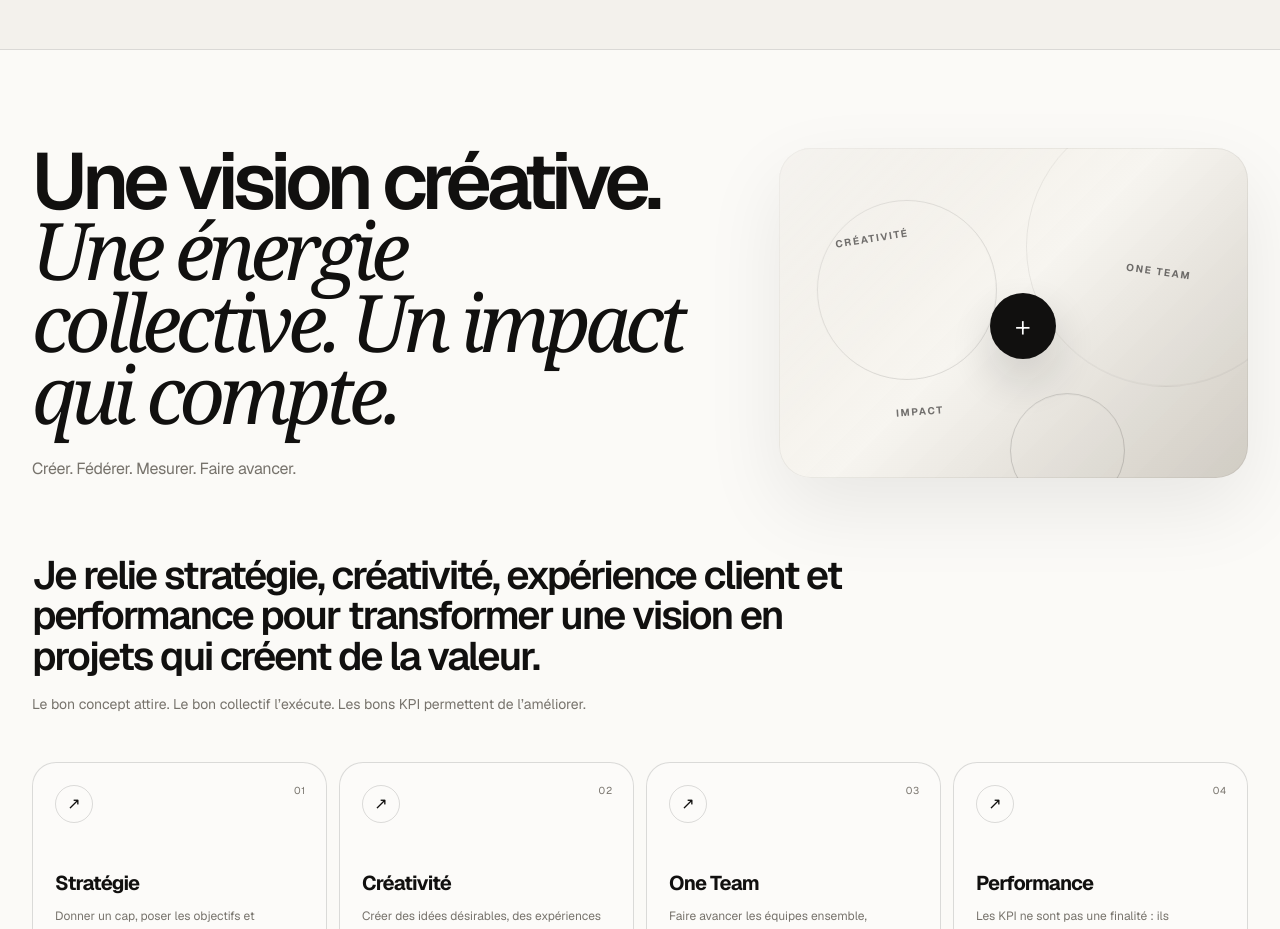
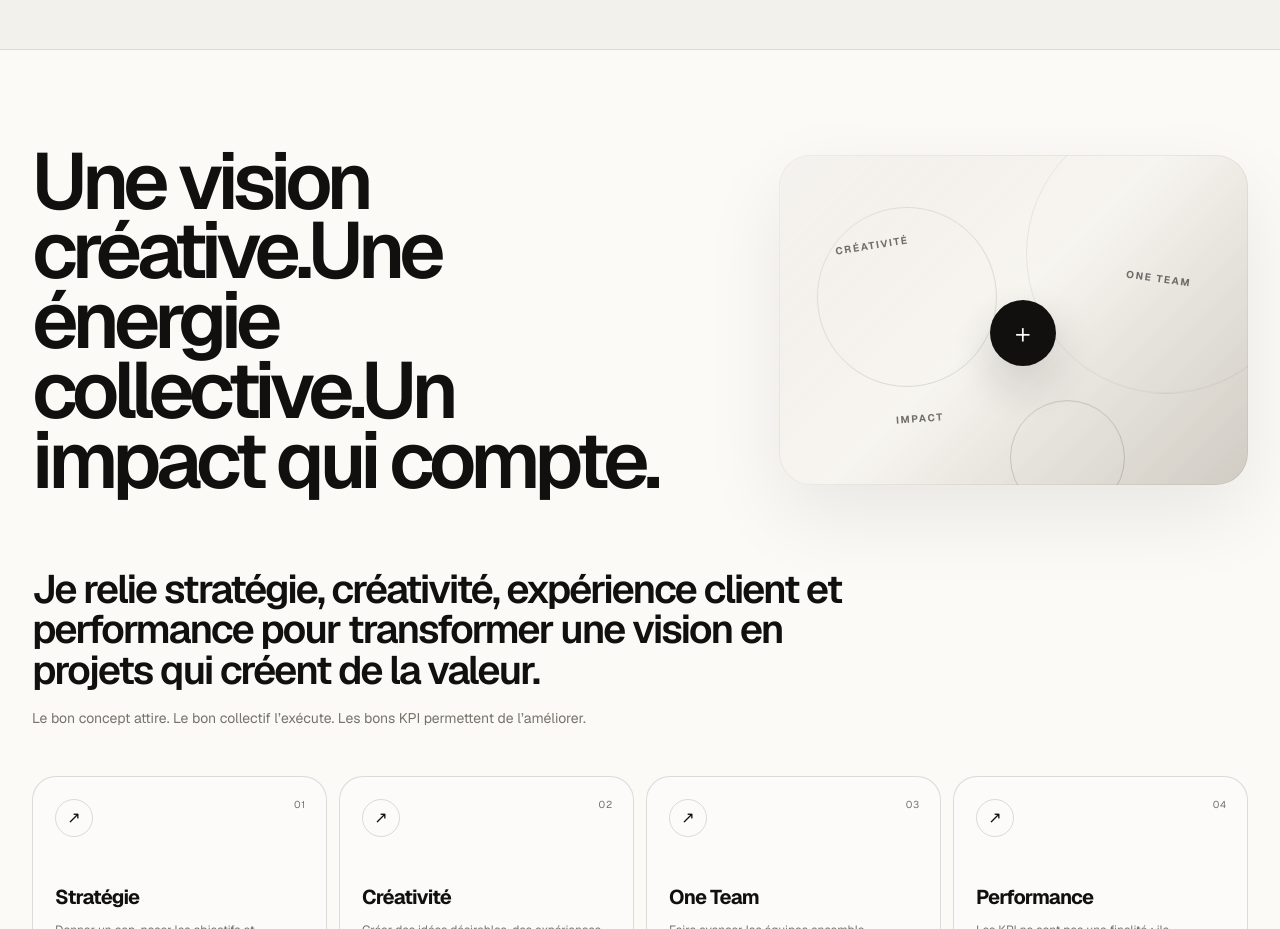
Before and after one commit to paulsebille/Portfolio, a Next.js app: page / in a window 1280 px wide. Shown: the part 1520-2449 px from the top of the page. Built offline with nearby package versions, Linux system fonts and the light colour scheme.

Commit message:
Refine About section typography and hierarchy

```diff
--- a/components/About.tsx
+++ b/components/About.tsx
@@ -14,8 +14,11 @@ export function About() {
       <div className="container">
         <div className="about-hero">
           <div className="about-hero-copy">
-            <h2>Une vision créative.<br /><em>Une énergie collective. Un impact qui compte.</em></h2>
-            <p className="about-hero-line">Créer. Fédérer. Mesurer. Faire avancer.</p>
+            <h2>
+              <span>Une vision créative.</span>
+              <span>Une énergie collective.</span>
+              <span>Un impact qui compte.</span>
+            </h2>
           </div>
           <div className="about-hero-visual" aria-hidden="true">
             <span className="about-orb orb-a" />
```
